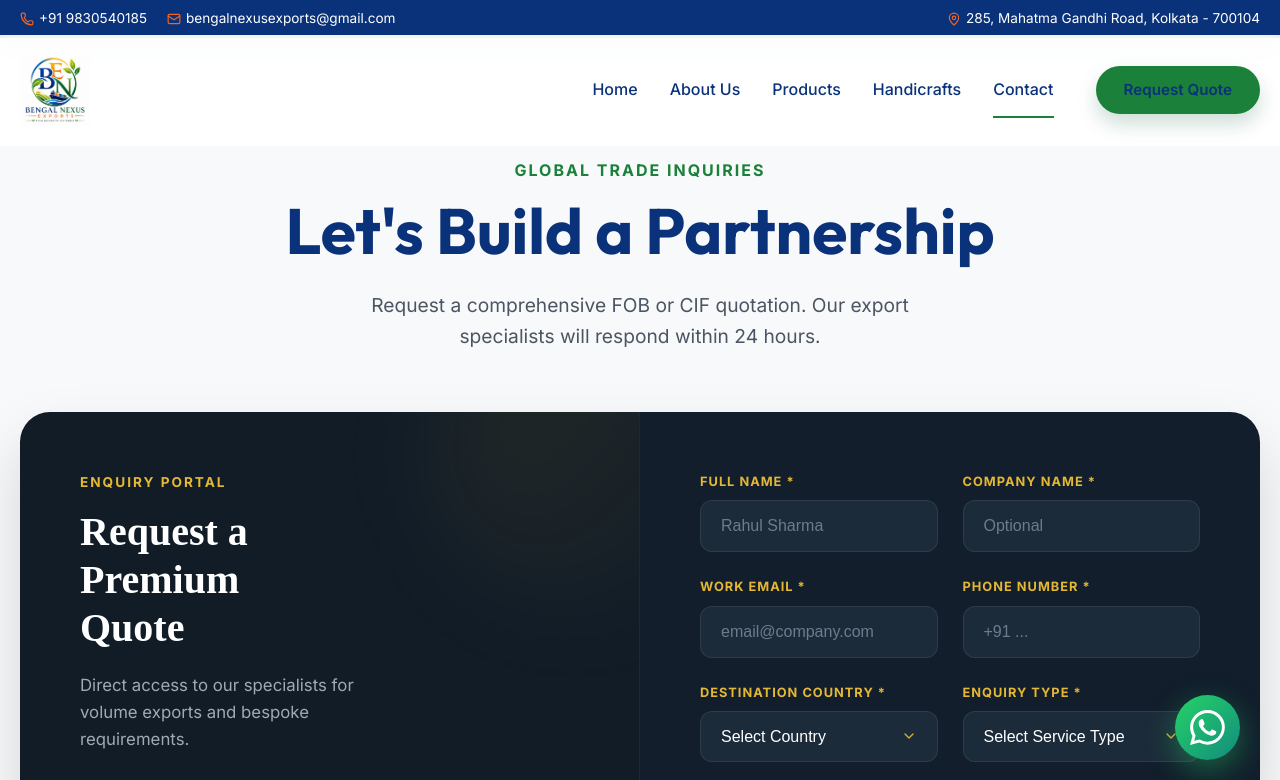
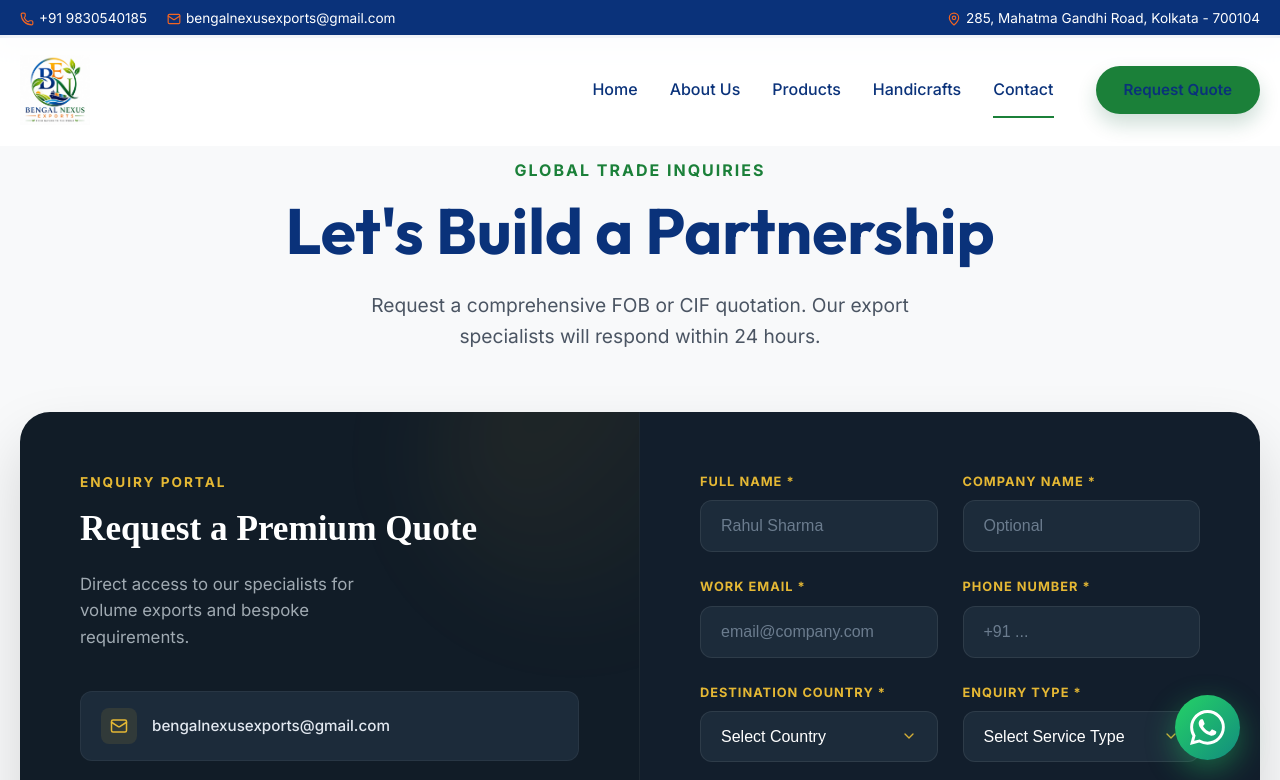
Before and after one commit to ppworkspacekolkata/bengal-nexus-mayur, a React (Vite) app: page /contact in a window 1280 px wide. Shown: the top 780 px of the page. Built offline with nearby package versions, Linux system fonts and the light colour scheme.

Commit message:
Fix header layout and make quote request title single line in Contact.jsx

```diff
--- a/src/pages/Contact.jsx
+++ b/src/pages/Contact.jsx
@@ -71,7 +71,7 @@ ${message}
 
             <div style={{ position: 'relative', zIndex: 2 }}>
               <span style={{ color: '#E5B834', fontWeight: '700', fontSize: '0.85rem', letterSpacing: '2px', textTransform: 'uppercase', display: 'block', marginBottom: '15px' }}>Enquiry Portal</span>
-              <h3 style={{ fontSize: '2.5rem', fontWeight: '800', marginBottom: '20px', color: 'white', lineHeight: '1.2', fontFamily: 'serif' }}>Request a<br />Premium<br />Quote</h3>
+              <h3 style={{ fontSize: '2.2rem', fontWeight: '800', marginBottom: '20px', color: 'white', lineHeight: '1.2', fontFamily: 'serif' }}>Request a Premium Quote</h3>
               <p style={{ color: '#A0AAB2', fontSize: '1.05rem', lineHeight: '1.6', marginBottom: '40px', maxWidth: '300px' }}>Direct access to our specialists for volume exports and bespoke requirements.</p>
 
               <div style={{ display: 'flex', flexDirection: 'column', gap: '20px' }}>
```
